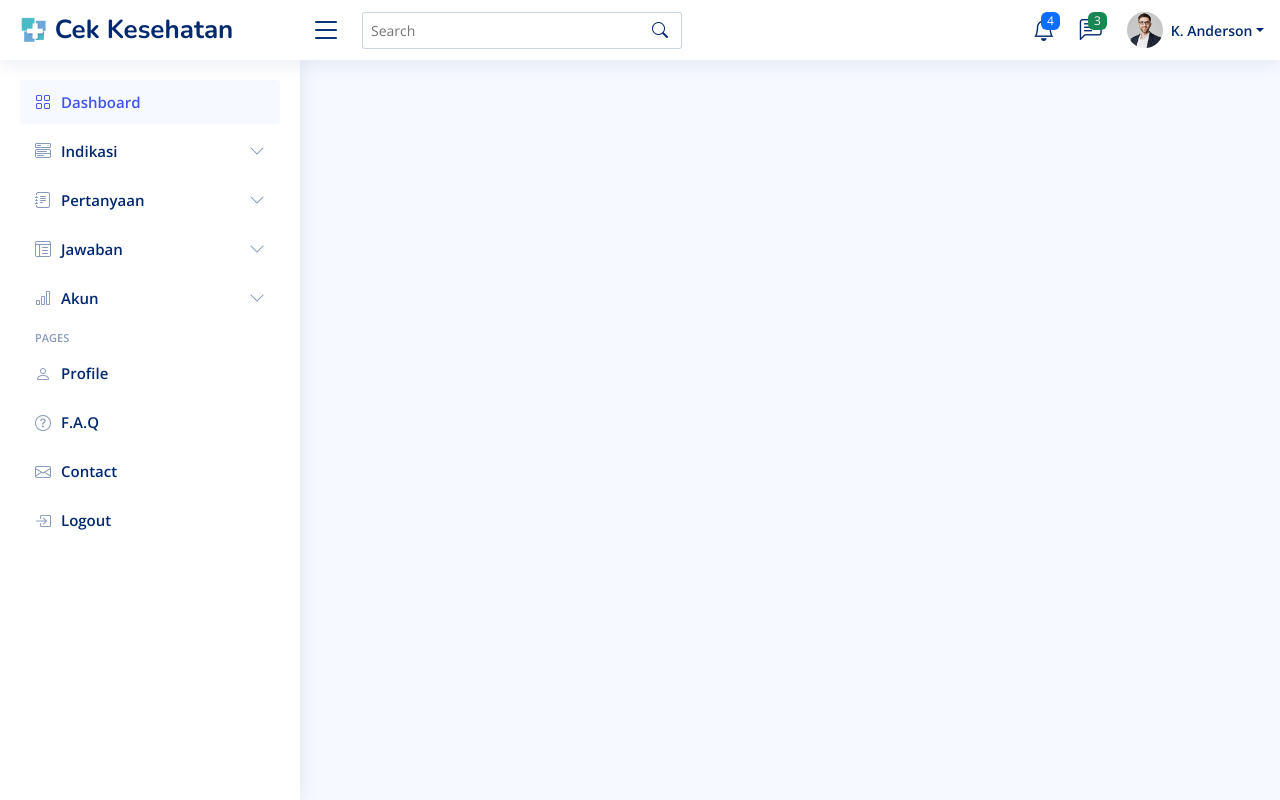
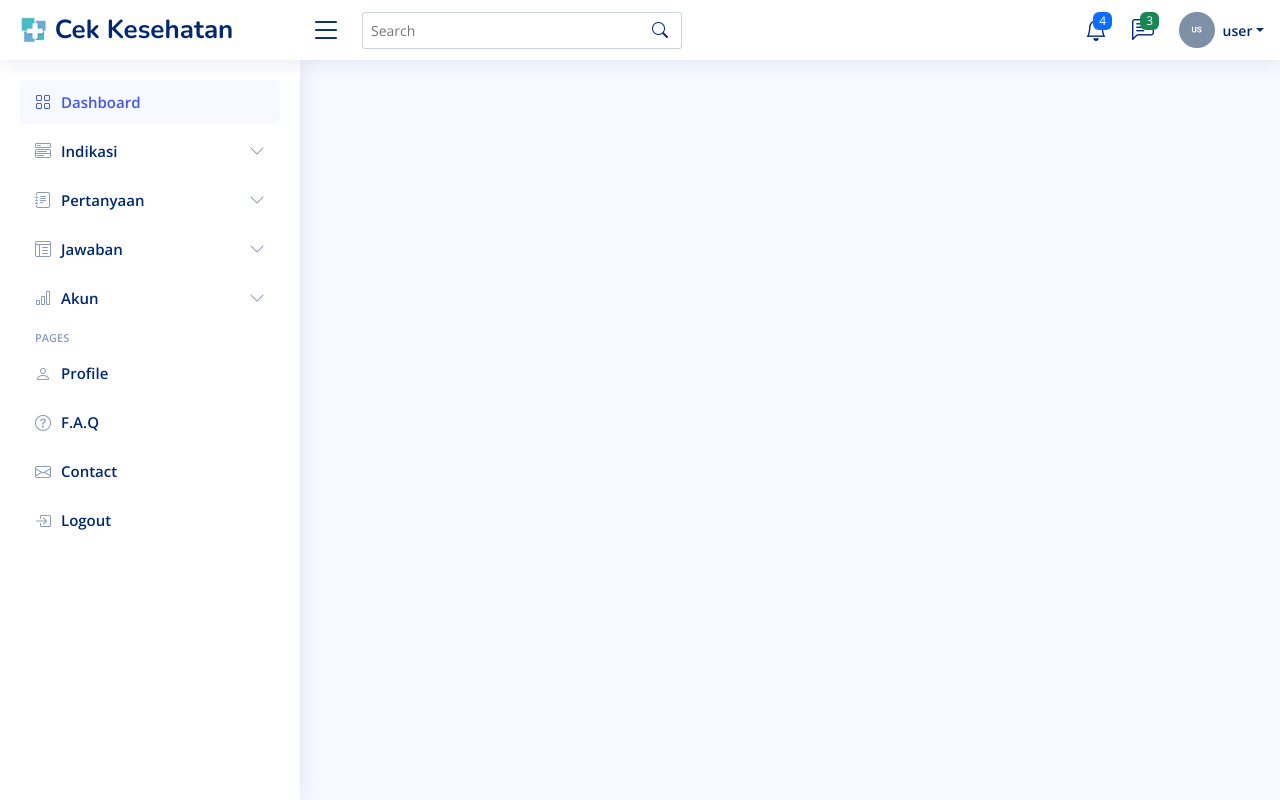
Before and after one commit to wulandarikaranamu/kelompok_1_mini_project, a PHP site: page /user/navbar/top.php in a window 1280 px wide. Run offline with PHP 8.4, Linux system fonts and the light colour scheme; some libraries are stand-ins or nearby versions.

Commit message:
update profil admin dan user

```diff
--- a/user/navbar/top.php
+++ b/user/navbar/top.php
@@ -211,14 +211,14 @@
         <li class="nav-item dropdown pe-3">
 
           <a class="nav-link nav-profile d-flex align-items-center pe-0" href="#" data-bs-toggle="dropdown">
-            <img src="assets/img/profile-img.jpg" alt="Profile" class="rounded-circle">
-            <span class="d-none d-md-block dropdown-toggle ps-2">K. Anderson</span>
+            <img src="assets/img/profilus.jpeg" alt="Profile" class="rounded-circle">
+            <span class="d-none d-md-block dropdown-toggle ps-2"><td>user</span>
           </a><!-- End Profile Iamge Icon -->
 
           <ul class="dropdown-menu dropdown-menu-end dropdown-menu-arrow profile">
             <li class="dropdown-header">
-              <h6>Kevin Anderson</h6>
-              <span>Web Designer</span>
+              <h6>Welcometo</h6>
+              <span>User</span>
             </li>
             <li>
               <hr class="dropdown-divider">
```
Also changed, not shown: admin/navbar/top.php (+4 -4 lines), admin/assets/img/profiladmin.jpeg (added), user/assets/img/profilus.jpeg (added).
